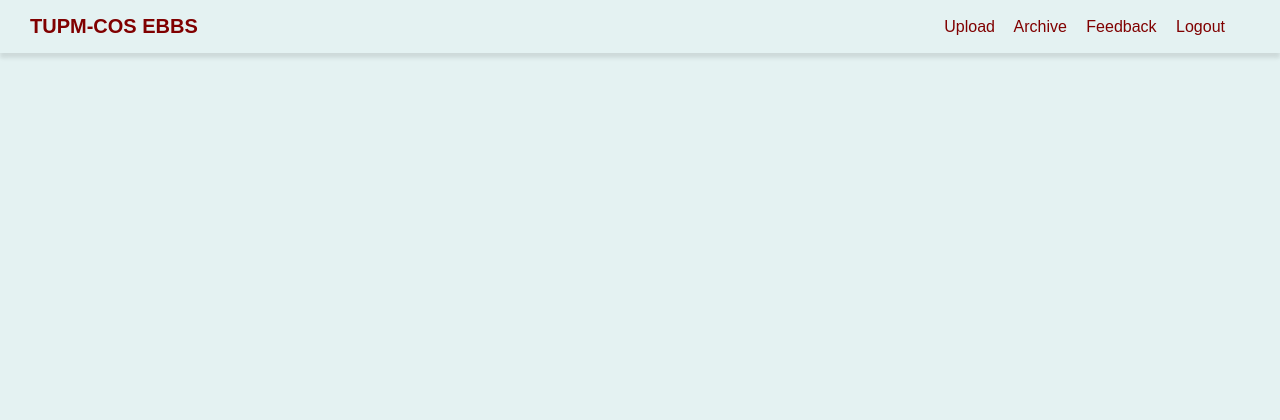
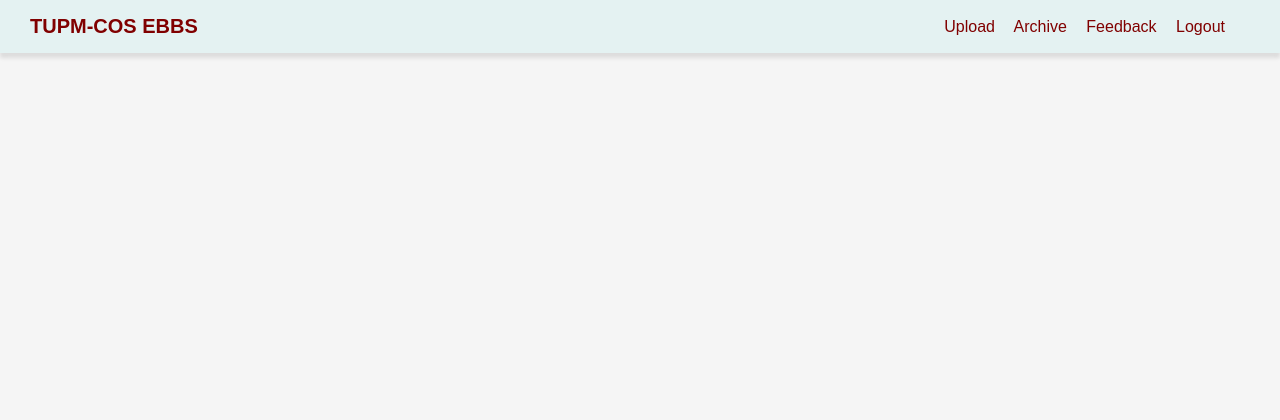
Before and after one commit to ninjgalla/E-Bulletin-Board-System, a PHP site: page /reset-password/2admin.php in a window 1280 px wide. Shown: the top 420 px of the page. Run offline with PHP 8.4, Linux system fonts and the light colour scheme.

Commit message:
Update 2admin.php

```diff
--- a/2admin.php
+++ b/2admin.php
@@ -20,7 +20,7 @@ html, body {
             margin: 0;
             padding: 0;
             font-family: Arial, sans-serif;
-            background-color: #e4f2f2; /* Set background color */
+            background-color: #f5f5f5; /* Set background color */
         }
         .navbar {
             background-color: #e4f2f2; /* Set navbar background color */
```
